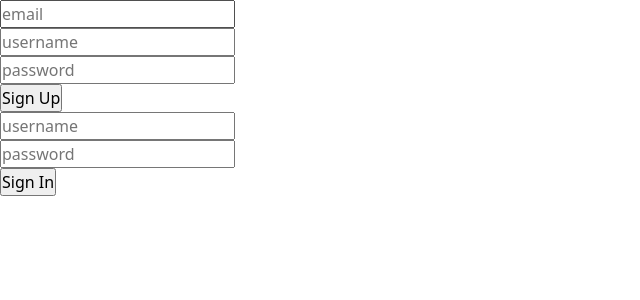
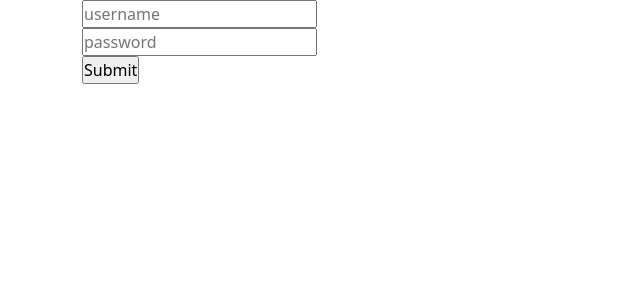
Before and after one commit to gitbhusalhubpramish/myreplitproject, a React (Vite) app: page /singinup in a window 1280 px wide. Shown: the top 300 px of the page, without its empty margins (0-640 px from the left). Built offline with nearby package versions, Linux system fonts and the light colour scheme.

Commit message:
automatic commit

```diff
--- a/src/component/singinup.jsx
+++ b/src/component/singinup.jsx
@@ -5,107 +5,49 @@ import "../App.css";
 import { useForm } from "react-hook-form";
 
 const SignInSignUp = () => {
-  const [loggedIn, setLoggedIn] = useState(false);
-  const { register, handleSubmit, setError, formState: { errors, isSubmitting } } = useForm();
+  const {
+    register,
+    handleSubmit,
+    setError,
+    formState: { errors, isSubmitting },
+  } = useForm();
 
-  const handleSignUp = async (data) => {
-    try {
-      const response = await fetch('/api/signup', {
-        method: 'POST',
-        headers: {
-          'Content-Type': 'application/json',
-        },
-        body: JSON.stringify(data),
-      });
-      const result = await response.json();
-      if (response.ok) {
-        alert(result.message);
-      } else {
-        alert(result.message);
-      }
-    } catch (error) {
-      console.error('Error:', error);
-    }
-  };
+  const delay = (d)=>{
+    return new Promise((resolve, reject)=>{
+      setTimeout(() => {
+        resolve()
+      }, d * 1000);
+    })
+  }
 
-  const handleSignIn = async (data) => {
-    try {
-      const response = await fetch('/api/signin', {
-        method: 'POST',
-        headers: {
-          'Content-Type': 'application/json',
-        },
-        body: JSON.stringify(data),
-      });
-      const result = await response.json();
-      if (response.ok) {
-        setLoggedIn(true);
-        alert(result.message);
-      } else {
-        alert(result.message);
-      }
-    } catch (error) {
-      console.error('Error:', error);
-    }
-  };
+  const onSubmit = async (data) => {
+
+    let r = await fetch("http://localhost:3000/", {method: "POST",  headers: {
+      "Content-Type": "application/json",
+    }, body: JSON.stringify(data)})
+    let res = await r.text()
+    console.log(data, res)
+
+  }
 
   return (
     <>
-      {loggedIn && <div>User is logged in</div>}
-      <form onSubmit={handleSubmit(handleSignUp)}>
-        <input
-          placeholder="email"
-          {...register("email", { required: "This field is required" })}
-          type="text"
-        />
-        <br />
-        <input
-          placeholder="username"
-          {...register("username", {
-            required: "This field is required",
-            minLength: { value: 3, message: "Min length is 3" },
-            maxLength: { value: 15, message: "Max length is 15" },
-          })}
-          type="text"
-        />
-        {errors.username && <div className="red">{errors.username && errors.username.message}</div>}
-        <br />
-        <input
-          placeholder="password"
-          {...register("password", {
-            minLength: { value: 7, message: "Min length of password is 7" },
-          })}
-          type="password"
-        />
-        {errors.password && <div className="red">{errors.password && errors.password.message}</div>}
-        <br />
-        <input disabled={isSubmitting} type="submit" value="Sign Up" />
-      </form>
-      <form onSubmit={handleSubmit(handleSignIn)}>
-        <input
-          placeholder="username"
-          {...register("username", {
-            required: "This field is required",
-            minLength: { value: 3, message: "Min length is 3" },
-            maxLength: { value: 15, message: "Max length is 15" },
-          })}
-          type="text"
-        />
-        {errors.username && <div className="red">{errors.username && errors.username.message}</div>}
-        <br />
-        <input
-          placeholder="password"
-          {...register("password", {
-            minLength: { value: 7, message: "Min length of password is 7" },
-          })}
-          type="password"
-        />
-        {errors.password && <div className="red">{errors.password && errors.password.message}</div>}
-        <br />
-        <input disabled={isSubmitting} type="submit" value="Sign In" />
-      </form>
+    {isSubmitting && <div>Loading...</div>}
+       <div className="container">
+        <form action="" onSubmit={handleSubmit(onSubmit)}>
+          <input placeholder='username' {...register("username", { required: {value: true, message: "This field is required"}, minLength: {value: 3, message: "Min length is 3"}, maxLength: {value: 15, message: "Max length is 8"} })} type="text"   />
+          {errors.username && <div className='red'>{errors.username.message}</div>}
+          <br />
+          <input placeholder='password'  {...register("password", {minLength: {value: 7, message: "Min length of password is 7"},})} type="password"/>
+          {errors.password && <div className='red'>{errors.password.message}</div>}
+          <br />
+          <input disabled={isSubmitting} type="submit" value="Submit" />
+          {errors.myform && <div className='red'>{errors.myform.message}</div>}
+          {errors.blocked && <div className='red'>{errors.blocked.message}</div>}
+        </form>
+       </div>
     </>
-  );
+  )
 };
 
 export default SignInSignUp;
```
Also changed, not shown: db/mongoClient.js (added, +28 -0 lines), userdata.json (deleted, +0 -9 lines), 1 other file (tests, documents, lock files or other folders).
